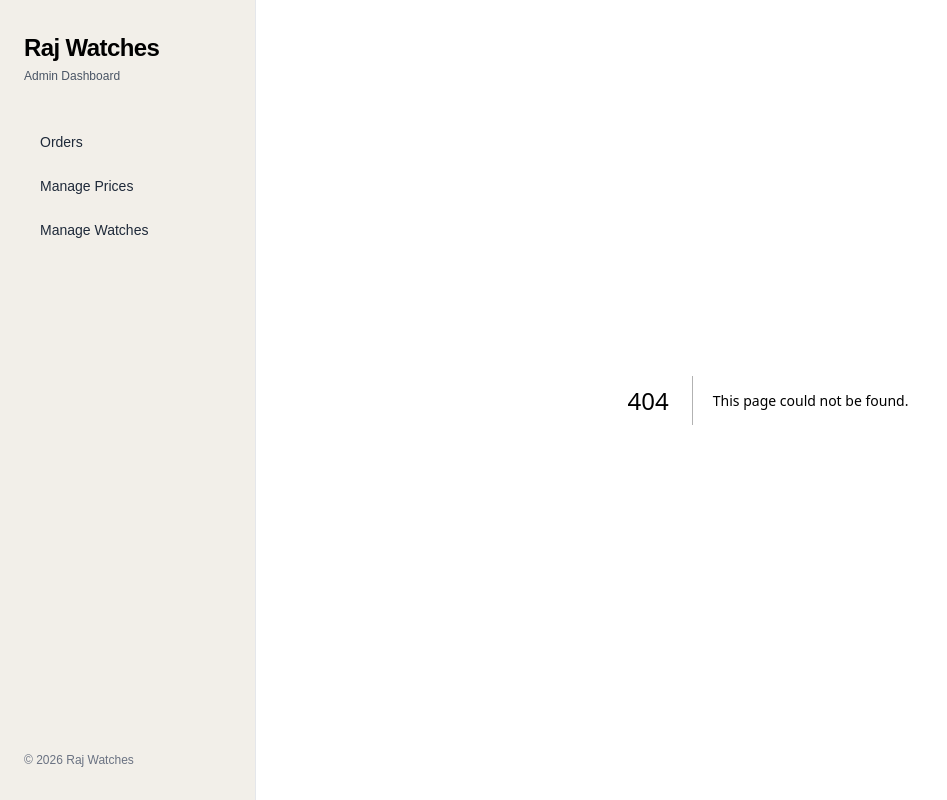
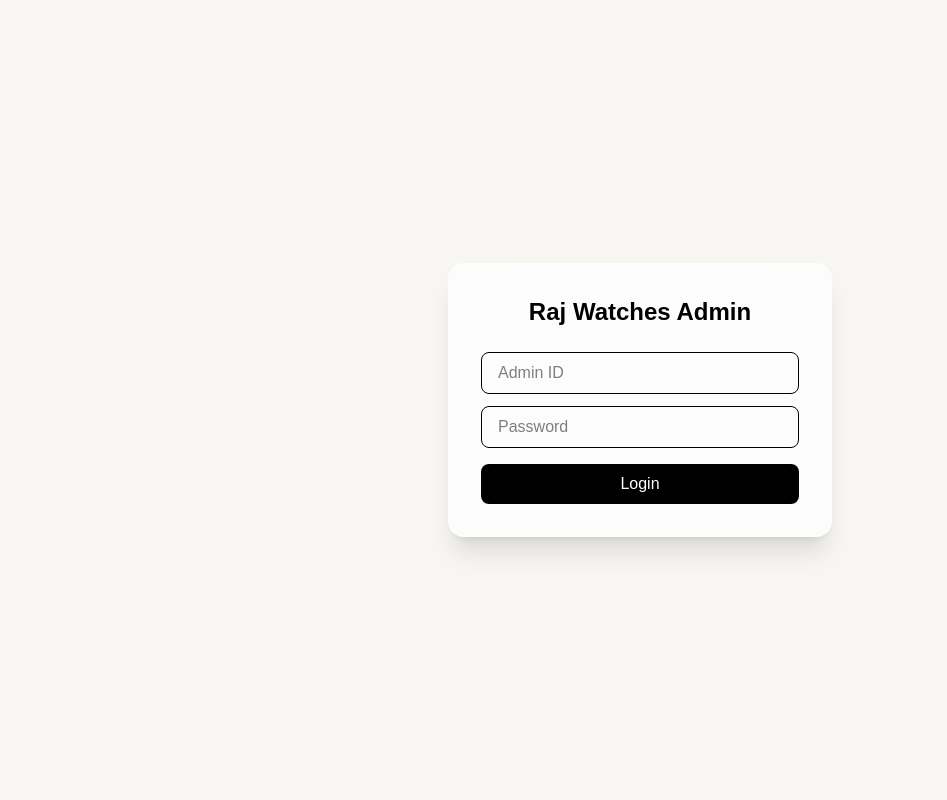
Before and after one commit to Sidhant-pandey1/Dasboard, a Next.js app: page /auth in a window 1280 px wide. Before the commit this address had no page. Shown: the whole page, without its empty margins (0-947 px from the left). Built offline with nearby package versions, Linux system fonts and the light colour scheme.

Commit message:
added auth

```diff
--- /dev/null
+++ b/app/(dashboard)/layout.tsx
@@ -0,0 +1,31 @@
+import Link from "next/link";
+
+export default function DashboardLayout({
+  children,
+}: {
+  children: React.ReactNode;
+}) {
+  return (
+    <div className="min-h-screen flex">
+      {/* Sidebar */}
+      <aside className="w-64 bg-[#f2efe9] border-r px-6 py-8 flex flex-col">
+        <h1 className="text-2xl font-semibold mb-8">Raj Watches</h1>
+
+        <nav className="flex flex-col gap-2">
+          <Link href="/orders" className="px-4 py-2 rounded-lg hover:bg-white">
+            Orders
+          </Link>
+          <Link href="/prices" className="px-4 py-2 rounded-lg hover:bg-white">
+            Manage Prices
+          </Link>
+          <Link href="/watches" className="px-4 py-2 rounded-lg hover:bg-white">
+            Manage Watches
+          </Link>
+        </nav>
+      </aside>
+
+      {/* Page */}
+      <main className="flex-1 bg-white">{children}</main>
+    </div>
+  );
+}
--- a/app/orders/page.tsx
+++ b/app/(dashboard)/orders/page.tsx
@@ -1,7 +1,13 @@
 import { getOrders, type OrderWithItems } from "@/lib/watchService";
 import { deleteOrder } from "./actions";
+import { redirect } from "next/navigation";
 
 export default async function OrdersPage() {
+    if (typeof window !== "undefined") {
+    if (!localStorage.getItem("auth")) {
+      redirect("/auth");
+    }
+  }
   const orders = (await getOrders()) as OrderWithItems[];
 
   return (
--- a/app/prices/page.tsx
+++ b/app/(dashboard)/prices/page.tsx
@@ -1,6 +1,13 @@
 import { updatePrices, rollbackPrices } from "./actions";
+import { redirect } from "next/navigation";
 
 export default function PricesPage() {
+
+    if (typeof window !== "undefined") {
+    if (!localStorage.getItem("auth")) {
+      redirect("/auth");
+    }
+  }
 
   const COLLECTIONS = [
     { label: "Men", value: "men" },
--- a/app/watches/page.tsx
+++ b/app/(dashboard)/watches/page.tsx
@@ -1,7 +1,15 @@
 
 import WatchManager from "./WatchManager";
+import { redirect } from "next/navigation";
 
 export default function WatchesPage() {
+
+    if (typeof window !== "undefined") {
+    if (!localStorage.getItem("auth")) {
+      redirect("/auth");
+    }
+  }
+
   return (
     <div className="min-h-screen bg-white text-black">
       <div className="max-w-5xl mx-auto px-8 py-10">
--- /dev/null
+++ b/app/AuthGate.tsx
@@ -0,0 +1,26 @@
+"use client";
+
+import { usePathname } from "next/navigation";
+
+export default function AuthGate({
+  children,
+}: {
+  children: React.ReactNode;
+}) {
+  const pathname = usePathname();
+
+  // TEMP: hardcoded auth flag (replace later)
+  const isLoggedIn = false;
+
+  // Allow auth page always
+  if (pathname.startsWith("/auth")) {
+    return <>{children}</>;
+  }
+
+  // Block everything else
+  if (!isLoggedIn) {
+    return null;
+  }
+
+  return <>{children}</>;
+}
--- /dev/null
+++ b/app/auth/page.tsx
@@ -0,0 +1,67 @@
+// app/auth/page.tsx
+"use client";
+
+import { useState } from "react";
+import { useRouter } from "next/navigation";
+
+const ADMIN_ID = "admin";
+const ADMIN_PASS = "raj123";
+
+export default function AuthPage() {
+  const router = useRouter();
+  const [id, setId] = useState("");
+  const [password, setPassword] = useState("");
+  const [error, setError] = useState("");
+
+  function handleLogin(e: React.FormEvent) {
+    e.preventDefault();
+
+    if (id === ADMIN_ID && password === ADMIN_PASS) {
+      // store auth (temporary, simple)
+      localStorage.setItem("auth", "true");
+
+      router.replace("/orders");
+    } else {
+      setError("Invalid credentials");
+    }
+  }
+
+  return (
+    <div className="min-h-screen flex items-center justify-center bg-[#f7f6f3]">
+      <form
+        onSubmit={handleLogin}
+        className="w-full max-w-sm rounded-2xl bg-white/70 backdrop-blur-xl border border-white/40 shadow-xl p-8"
+      >
+        <h1 className="text-2xl font-semibold text-center mb-6">
+          Raj Watches Admin
+        </h1>
+
+        {error && (
+          <p className="text-sm text-red-600 mb-4 text-center">{error}</p>
+        )}
+
+        <input
+          placeholder="Admin ID"
+          value={id}
+          onChange={(e) => setId(e.target.value)}
+          className="w-full mb-3 px-4 py-2 rounded-lg border focus:outline-none"
+        />
+
+        <input
+          type="password"
+          placeholder="Password"
+          value={password}
+          onChange={(e) => setPassword(e.target.value)}
+          className="w-full mb-4 px-4 py-2 rounded-lg border focus:outline-none"
+        />
+
+        <button
+          type="submit"
+          className="w-full py-2 rounded-lg bg-black text-white font-medium hover:bg-gray-800 transition"
+        >
+          Login
+        </button>
+      </form>
+    </div>
+  );
+}
--- a/app/layout.tsx
+++ b/app/layout.tsx
@@ -1,18 +1,10 @@
 // app/layout.tsx
 import type { Metadata } from "next";
 import { Geist, Geist_Mono } from "next/font/google";
-import Link from "next/link";
 import "./globals.css";
 
-const geistSans = Geist({
-  variable: "--font-geist-sans",
-  subsets: ["latin"],
-});
-
-const geistMono = Geist_Mono({
-  variable: "--font-geist-mono",
-  subsets: ["latin"],
-});
+const geistSans = Geist({ variable: "--font-geist-sans", subsets: ["latin"] });
+const geistMono = Geist_Mono({ variable: "--font-geist-mono", subsets: ["latin"] });
 
 export const metadata: Metadata = {
   title: "Raj Watches Dashboard",
@@ -27,53 +19,9 @@
   return (
     <html lang="en">
       <body
-        className={`${geistSans.variable} ${geistMono.variable} min-h-screen flex bg-[#f7f6f3] text-black`}
+        className={`${geistSans.variable} ${geistMono.variable} min-h-screen bg-[#f7f6f3] text-black`}
       >
-        {/* Sidebar */}
-        <aside className="w-64 bg-[#f2efe9] border-r border-gray-200 px-6 py-8 flex flex-col">
-          {/* Brand */}
-          <div className="mb-10">
-            <h1 className="text-2xl text-black font-semibold tracking-tight">
-              Raj Watches
-            </h1>
-            <p className="text-xs text-gray-600 mt-1">
-              Admin Dashboard
-            </p>
-          </div>
-
-          {/* Navigation */}
-          <nav className="flex flex-col gap-2">
-            <Link
-              href="/orders"
-              className="px-4 py-2 rounded-lg text-sm font-medium text-gray-800 hover:bg-white hover:shadow-sm transition"
-            >
-              Orders
-            </Link>
-
-            <Link
-              href="/prices"
-              className="px-4 py-2 rounded-lg text-sm font-medium text-gray-800 hover:bg-white hover:shadow-sm transition"
-            >
-              Manage Prices
-            </Link>
-            <Link
-              href="/watches"
-              className="px-4 py-2 rounded-lg text-sm font-medium text-gray-800 hover:bg-white hover:shadow-sm transition"
-            >
-              Manage Watches
-            </Link>
-          </nav>
-
-          {/* Footer (optional but classy) */}
-          <div className="mt-auto pt-6 text-xs text-gray-500">
-            © {new Date().getFullYear()} Raj Watches
-          </div>
-        </aside>
-
-        {/* Main Content */}
-        <main className="flex-1 bg-white">
-          {children}
-        </main>
+        {children}
       </body>
     </html>
   );
--- a/app/page.tsx
+++ b/app/page.tsx
@@ -1,4 +1,8 @@
+
+import { redirect } from "next/navigation";
+
 export default function Home() {
+  redirect("/auth")
   return (
     <div className="h-full flex items-center justify-center bg-white">
       <div className="relative rounded-3xl px-16 py-14 bg-white/50 backdrop-blur-xl border border-white/40 shadow-xl">
```
Also changed, not shown: app/(dashboard)/orders/actions.ts (renamed from app/orders/actions.ts), app/(dashboard)/prices/actions.ts (renamed from app/prices/actions.ts), app/(dashboard)/watches/WatchManager.tsx (renamed from app/watches/WatchManager.tsx), app/(dashboard)/watches/actions.ts (renamed from app/watches/actions.ts).
